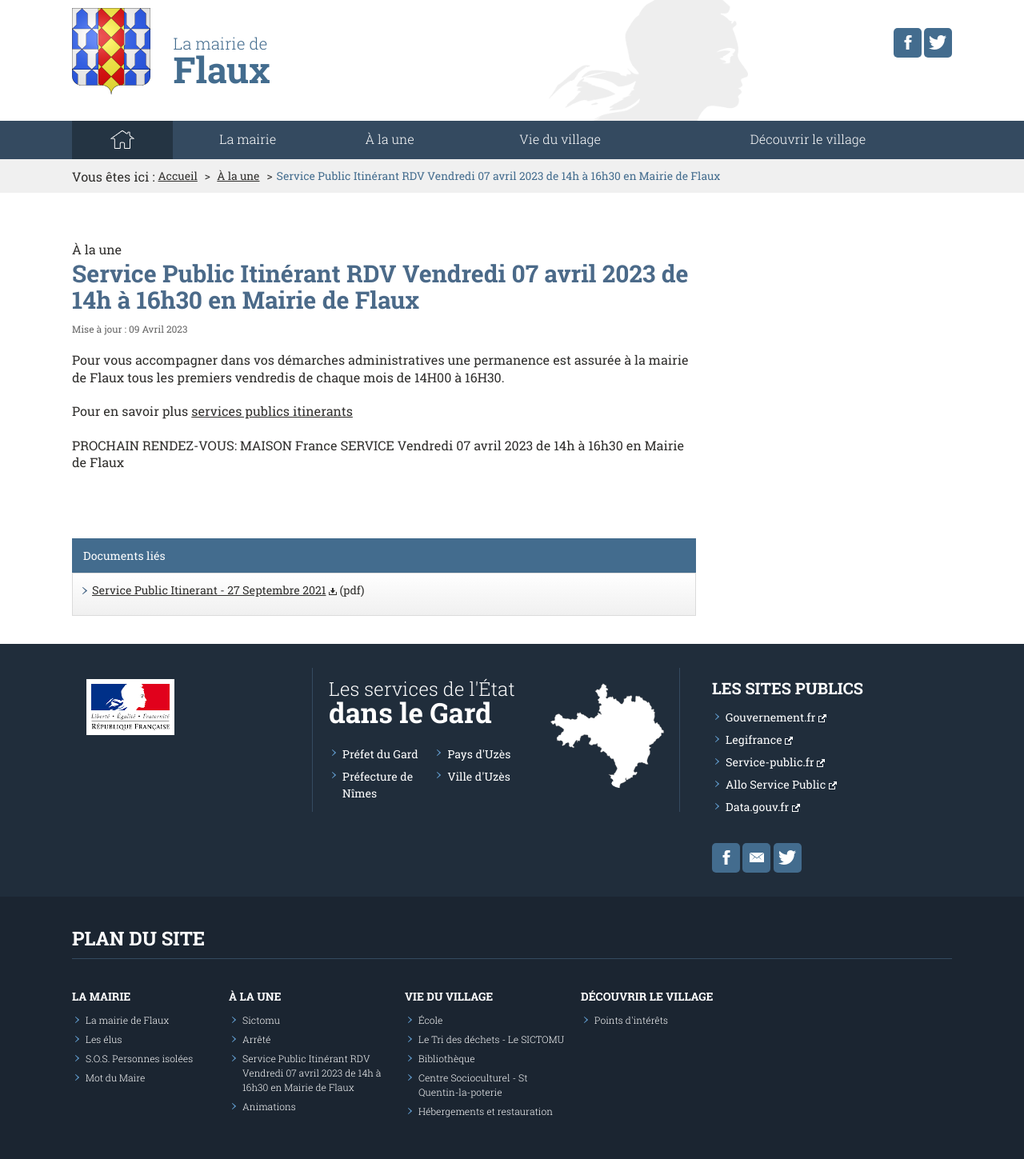
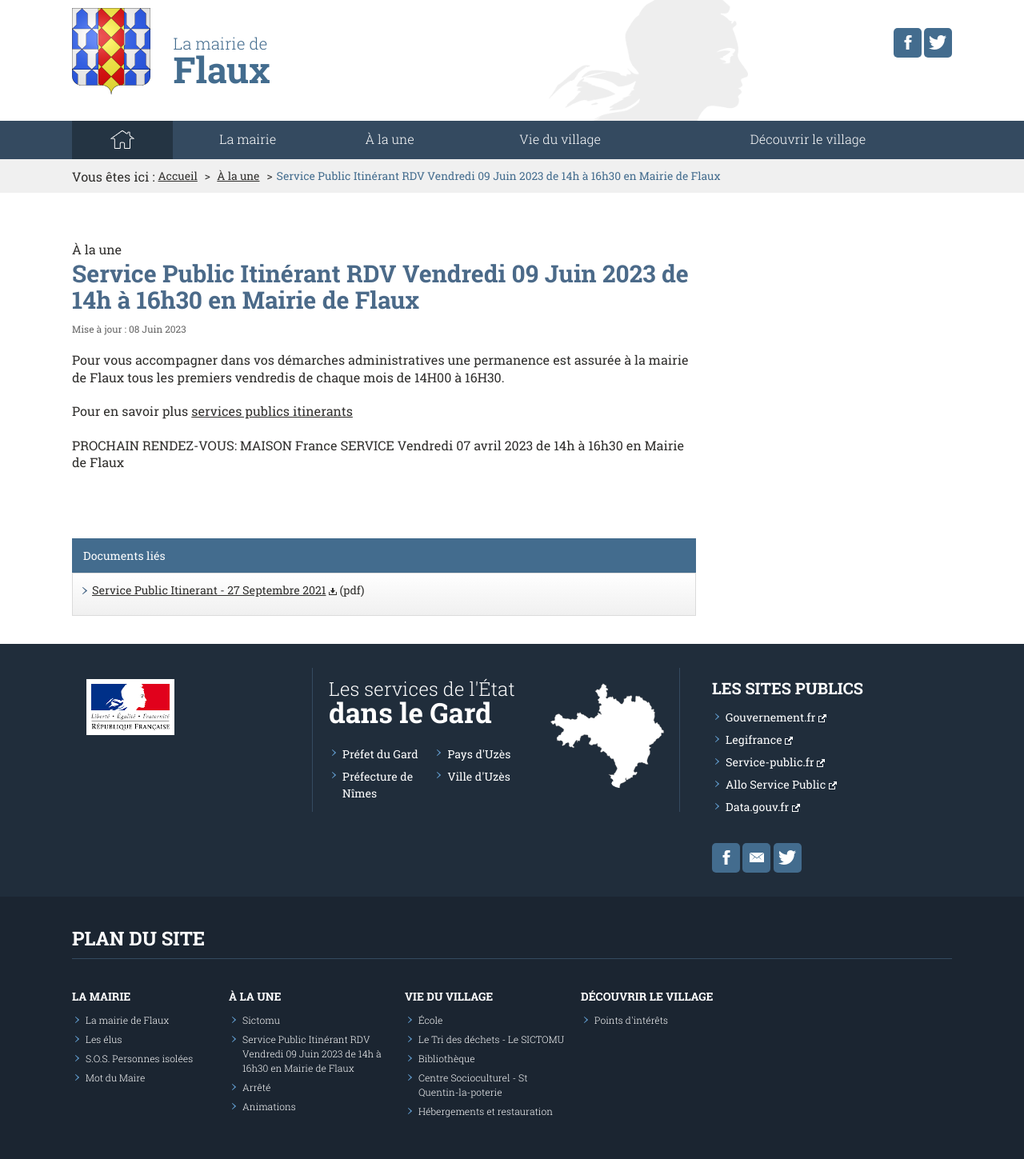
Before and after one commit to Flaux-Village/flaux-village.github.io, a Jekyll site: the page built from _actualites/servicepublicitinerant.md, in a window 1280 px wide. Shown: the whole page at 80% size. Built offline with Jekyll 4.4.1, drawn with Linux system fonts in a browser that asks for light colours.

Commit message:
Update servicepublicitinerant.md

```diff
--- a/_actualites/servicepublicitinerant.md
+++ b/_actualites/servicepublicitinerant.md
@@ -3,11 +3,11 @@ layout: page
 titre: Actualités | Service Public Itinérant
 description: Portail du village de Flaux
 keywords: mairie, commune, flaux, gard, actualités
-titre_page: Service Public Itinérant RDV Vendredi 07 avril 2023 de 14h à 16h30 en Mairie de Flaux
+titre_page: Service Public Itinérant RDV Vendredi 09 Juin 2023 de 14h à 16h30 en Mairie de Flaux
 section: À la une
 addresse_section: /actualites.html
-date_texte: 09 Avril 2023
-date: 2023-03-09
+date_texte: 08 Juin 2023
+date: 2023-06-08
 illustration:
 description_illustration:
 introduction:
```
